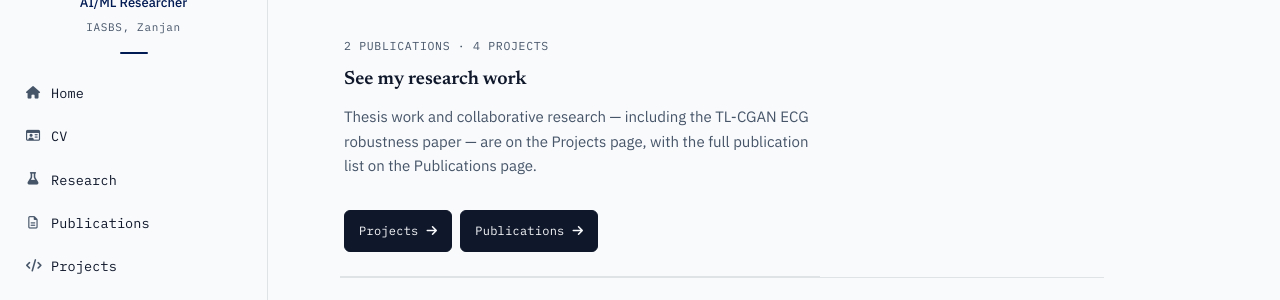
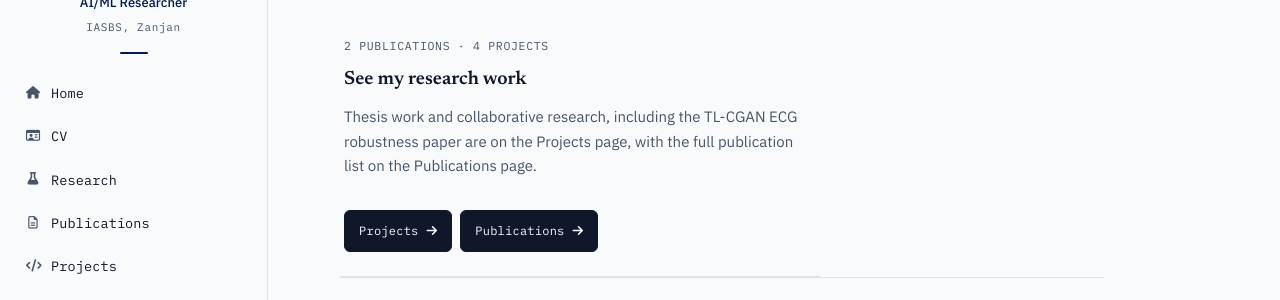
Before and after one commit to mortezatto/mortezatto.github.io, a Jekyll site: the page built from cv.md, in a window 1280 px wide and 900 px high, scrolled down 1829 px. Shown: the part 153-453 px from the top of the window. Built offline with Jekyll 4.4.1, drawn with Linux system fonts in a browser that asks for light colours; comment, search, counter and statistics services are not loaded; some of the changed text lies outside the part shown.

Commit message:
Fixed CV section text grammar

```diff
--- a/_includes/cv-content.html
+++ b/_includes/cv-content.html
@@ -118,7 +118,7 @@
       <div class="project-tag">{{ site.data.publications | size }} Publications · {{ site.projects | size }} Projects</div>
       <h3 class="mt-sm">See my research work</h3>
       <p class="p-desc">
-        Thesis work and collaborative research — including the TL-CGAN ECG robustness paper — are
+        Thesis work and collaborative research, including the TL-CGAN ECG robustness paper are
         on the Projects page, with the full publication list on the Publications page.
       </p>
       <div class="chip-row mt-sm">
@@ -173,7 +173,7 @@
       <i class="fa-solid fa-chevron-down section-chevron" aria-hidden="true"></i>
     </button>
     <div class="section-collapse"><div class="section-collapse-inner" id="beyond-body">
-    <p class="summary">A few things I enjoy outside the lab — coffee, music, mystery books, and a standing curiosity for research and new knowledge.</p>
+    <p class="summary">A few things I enjoy outside the lab: coffee, music, mystery books, and a standing curiosity for research and new knowledge.</p>
     </div></div>
   </section>
 
```
